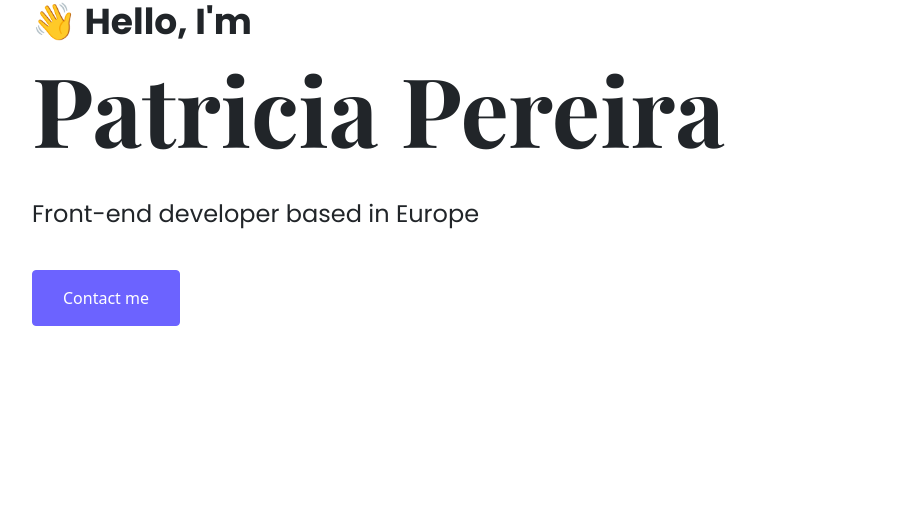
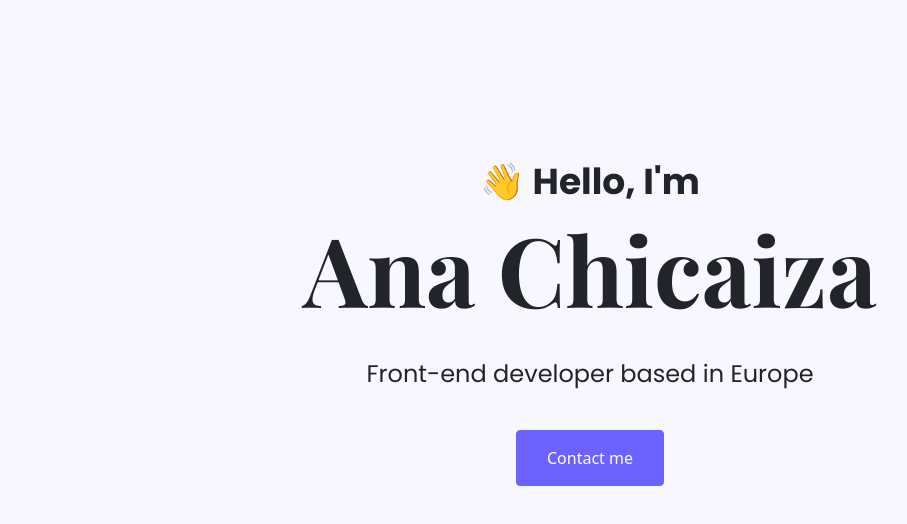
Before and after one commit to anachicaiza/portfolio-project, a plain HTML site: page homepage.html in a window 1280 px wide. Shown: the whole page, without its empty margins (50-957 px from the left). Drawn offline with nearby package versions, Linux system fonts and the light colour scheme; a web font is replaced by a local one.

Commit message:
Update homepage.html

```diff
--- a/homepage.html
+++ b/homepage.html
@@ -30,9 +30,9 @@
     <title>Homepage Hero</title>
   </head>
   <body>
-    <div class="container">
+    <div class="hero">
       <h3>👋 Hello, I'm</h3>
-      <h1>Patricia Pereira</h1>
+      <h1>Ana Chicaiza</h1>
       <p>Front-end developer based in Europe</p>
       <button>Contact me</button>
     </div>
```
